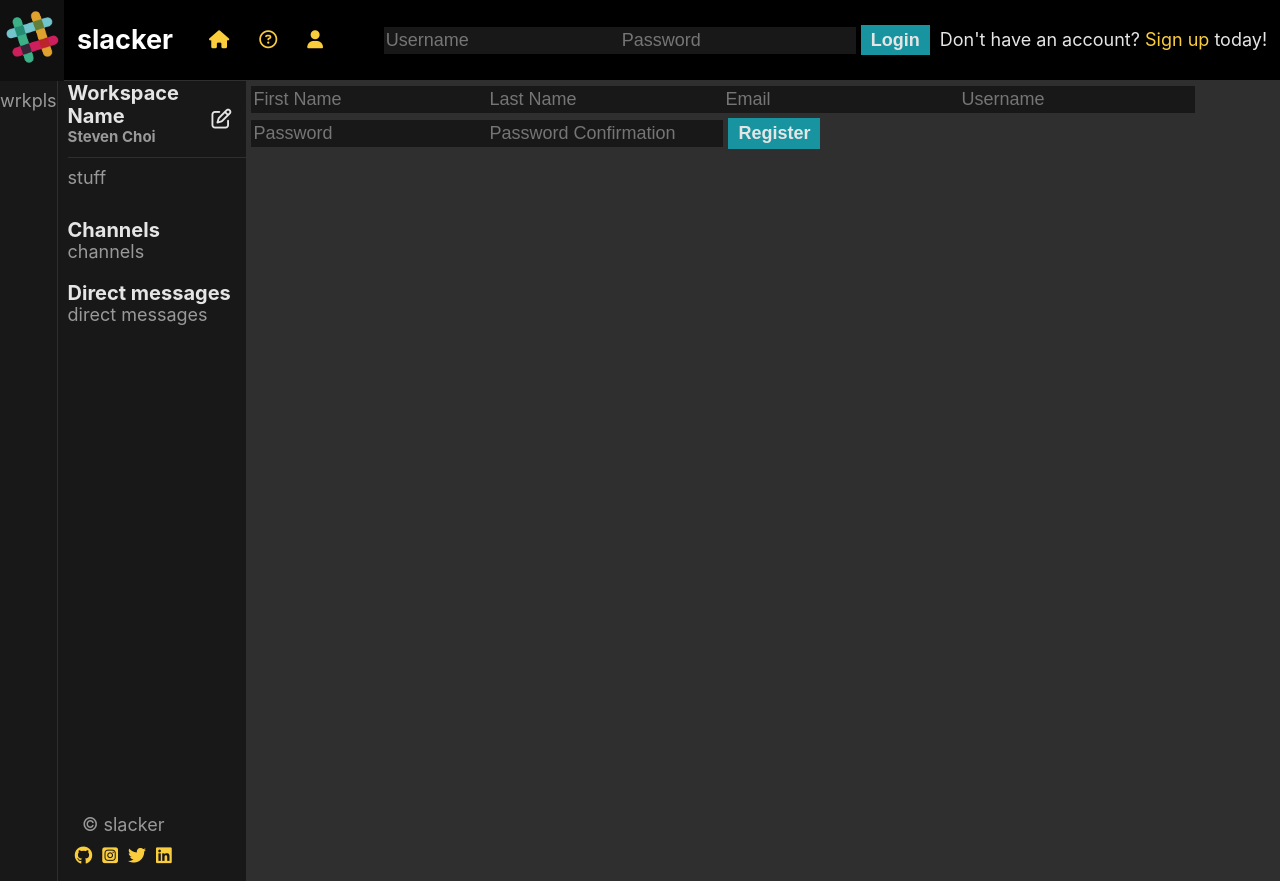
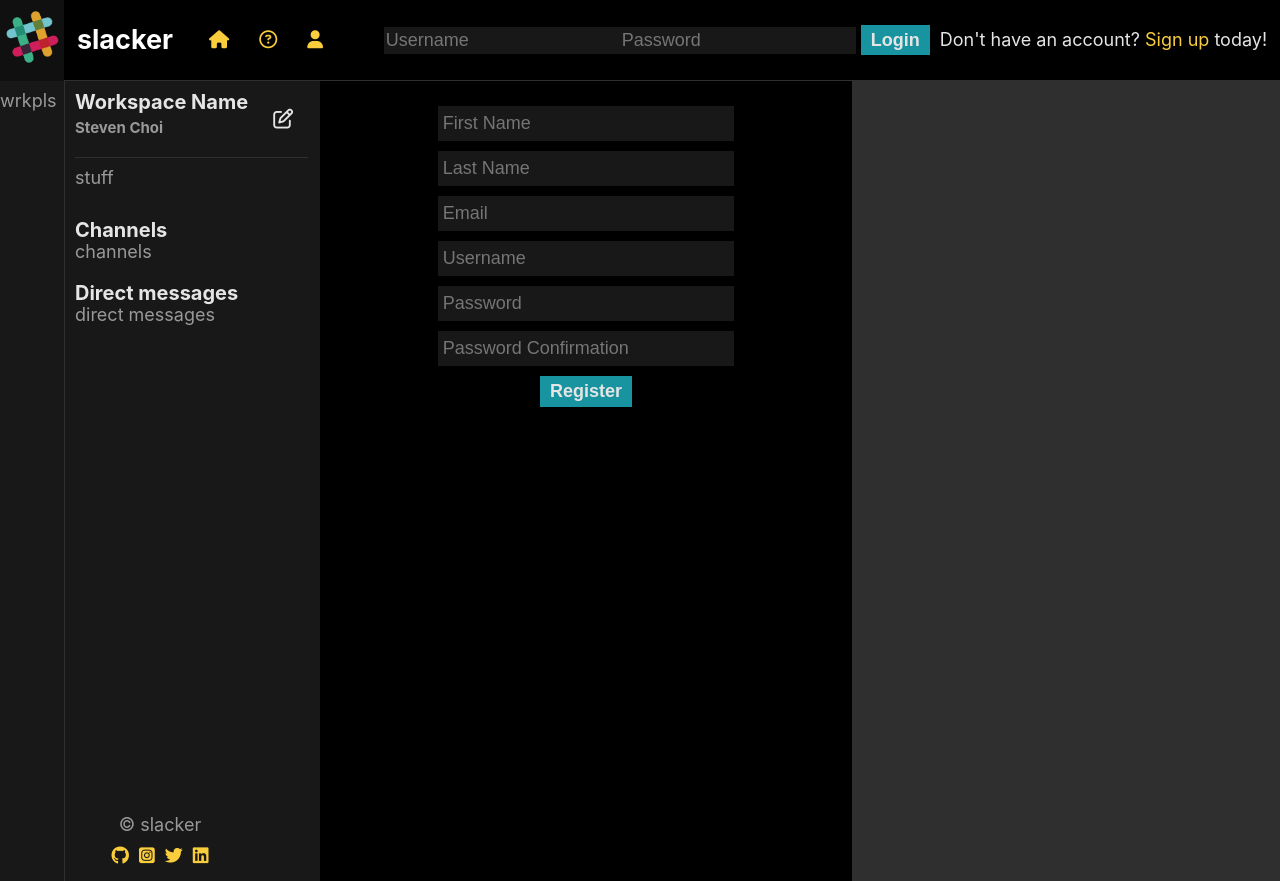
Before and after one commit to stevencschoi/slacker, a React (Create React App) app: page /register in a window 1280 px wide. Built offline with nearby package versions, Linux system fonts and the light colour scheme.

Commit message:
stylings to register

```diff
--- a/src/components/Register.js
+++ b/src/components/Register.js
@@ -9,6 +9,7 @@
   const { state, handleSubmit, handleInputChange } = useUserData();
 
   return (
+    <div className="register-form">
       <form onSubmit={handleSubmit}>
         <Input
           type="text"
@@ -52,7 +53,8 @@
           value={state.inputs.passwordConfirmation}
           onChange={handleInputChange}
         />
-      <Button>Register</Button>
+        <Button type="submit">Register</Button>
       </form>
+    </div>
   );
 }
--- a/src/components/UserContext.js
+++ b/src/components/UserContext.js
@@ -1,9 +1,8 @@
 import React, { useState } from "react";
 import Cookies from "js-cookie";
-// import React from "react";
 
-// const UserContext = React.createContext([{}, () => {}]);
-const UserContext = React.createContext();
+const UserContext = React.createContext([{}, () => {}]);
+// const UserContext = React.createContext();
 
 const UserContextProvider = props => {
   const [state, setState] = useState({
@@ -18,7 +17,7 @@
     instagram: `https://www.instagram.com/the_steve/`,
     twitter: `https://twitter.com/thestevechoi`,
     linkedin: `https://www.linkedin.com/in/choisteven/`,
-    isLoggedIn: Cookies.get('userId') ? true : false,
+    isLoggedIn: Cookies.get("userId") ? true : false,
     inputs: {
       firstName: "",
       lastName: "",
@@ -26,8 +25,7 @@
       username: "",
       password: "",
       passwordConfirmation: "",
-    }
-
+    },
   });
 
   return (
--- a/src/styles/Register.scss
+++ b/src/styles/Register.scss
@@ -0,0 +1,23 @@
+@import "utilities/_variables.scss";
+
+.register-form {
+  display: flex;
+  justify-content: center;
+  background-color: $color-header;
+  width: 40%;
+  padding: 1rem;
+
+  form {
+    width: 80%;
+    padding: $margin-default;
+    display: flex;
+    flex-direction: column;
+    align-items: center;
+
+    input {
+      width: 70%;
+      padding: $margin-default;
+      margin: $margin-default 0;
+    }
+  }
+}
--- a/src/styles/Sidebar.scss
+++ b/src/styles/Sidebar.scss
@@ -36,7 +36,7 @@
     }
     h4 {
       color: $color-text-secondary;
-      margin-top: 0;
+      margin-top: $margin-default;
       padding-bottom: $margin-list;
     }
 
--- a/src/styles/index.scss
+++ b/src/styles/index.scss
@@ -250,3 +250,7 @@
 h4 {
   font-size: 1.5rem;
 }
+
+input {
+  color: $color-text;
+}
```
Lines whose indentation alone changed are shown as unchanged.
